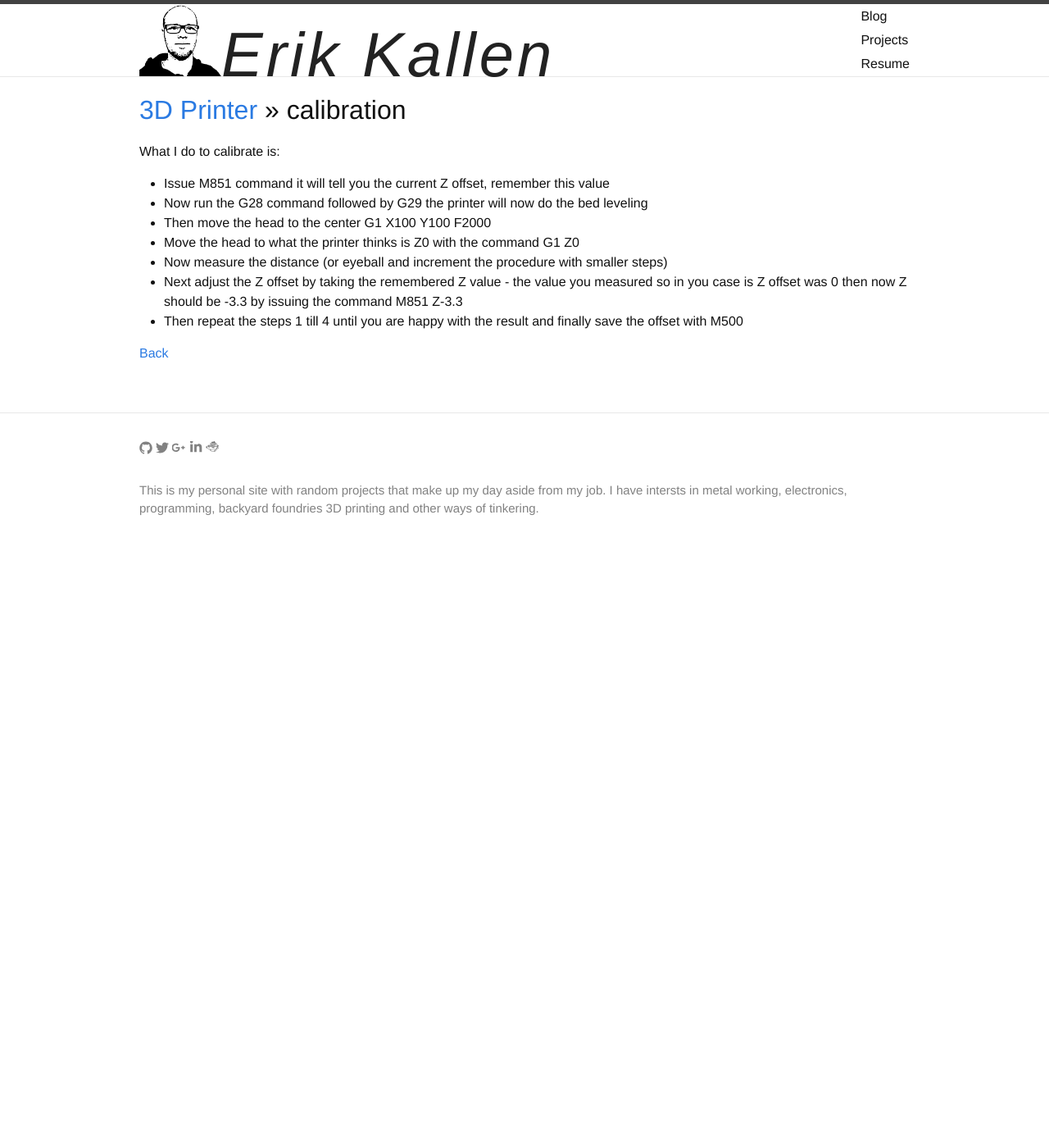
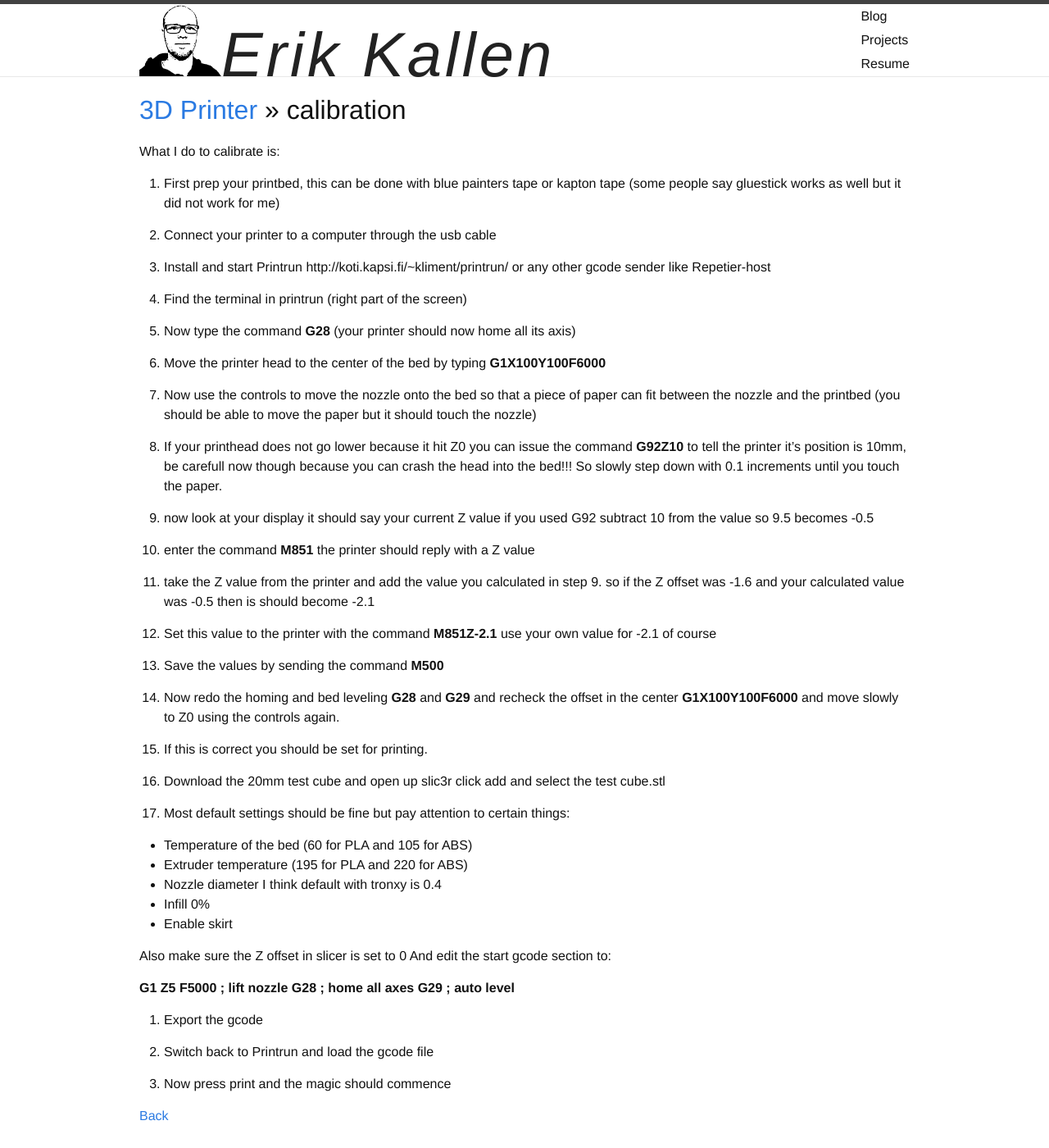
Before and after one commit to erikkallen/erikkallen.github.io, a Jekyll site: the page built from _projects/3d_printer/3d_printer_calibration.md, in a window 1280 px wide and 1400 px high. Shown: the whole window at 82% size. Built offline with Jekyll 4.4.1, drawn with Linux system fonts in a browser that asks for light colours; some web fonts are replaced.

Commit message:
Improved steps used to calibrate

```diff
--- a/_projects/3d_printer/3d_printer_calibration.md
+++ b/_projects/3d_printer/3d_printer_calibration.md
@@ -11,13 +11,59 @@ sub_page: true
 
 What I do to calibrate is:
 
-* Issue M851 command it will tell you the current Z offset, remember this value
-* Now run the G28 command followed by G29 the printer will now do the bed leveling
-* Then move the head to the center G1 X100 Y100 F2000
-* Move the head to what the printer thinks is Z0 with the command G1 Z0
-* Now measure the distance (or eyeball and increment the procedure with smaller steps)
-* Next adjust the Z offset by taking the remembered Z value - the value you measured so in you case is Z offset was 0 then now Z should be -3.3 by issuing the command M851 Z-3.3
-* Then repeat the steps 1 till 4 until you are happy with the result and finally save the offset with M500
+1. First prep your printbed, this can be done with blue painters tape or kapton tape (some people say gluestick works as well but it did not work for me)
+
+2. Connect your printer to a computer through the usb cable
+
+3. Install and start Printrun http://koti.kapsi.fi/~kliment/printrun/ or any other gcode sender like Repetier-host
+
+4. Find the terminal in printrun (right part of the screen)
+
+5. Now type the command **G28** (your printer should now home all its axis)
+
+6. Move the printer head to the center of the bed by typing **G1X100Y100F6000**
+
+7. Now use the controls to move the nozzle onto the bed so that a piece of paper can fit between the nozzle and the printbed (you should be able to move the paper but it should touch the nozzle)
+
+8. If your printhead does not go lower because it hit Z0 you can issue the command **G92Z10** to tell the printer it's position is 10mm, be carefull now though because you can crash the head into the bed!!! So slowly step down with 0.1 increments until you touch the paper.
+
+9. now look at your display it should say your current Z value if you used G92 subtract 10 from the value so 9.5 becomes -0.5
+
+10. enter the command **M851** the printer should reply with a Z value
+
+11. take the Z value from the printer and add the value you calculated in step 9. so if the Z offset was -1.6 and your calculated value was -0.5 then is should become -2.1
+
+12. Set this value to the printer with the command **M851Z-2.1** use your own value for -2.1 of course
+
+13. Save the values by sending the command **M500**
+
+14. Now redo the homing and bed leveling **G28** and **G29** and recheck the offset in the center  **G1X100Y100F6000** and move slowly to Z0 using the controls again.
+
+15. If this is correct you should be set for printing.
+
+16. Download the 20mm test cube and open up slic3r click add and select the test cube.stl
+
+17. Most default settings should be fine but pay attention to certain things:
+
+- Temperature of the bed (60 for PLA and 105 for ABS)
+- Extruder temperature (195 for PLA and 220 for ABS)
+- Nozzle diameter I think default with tronxy is 0.4
+- Infill 0%
+- Enable skirt
+
+Also make sure the Z offset in slicer is set to 0
+And edit the start gcode section to:
+
+**G1 Z5 F5000 ; lift nozzle
+G28 ; home all axes
+G29 ; auto level**
+
+18. Export the gcode
+
+19. Switch back to Printrun and load the gcode file
+
+20. Now press print and the magic should commence
+
 
 
 [Back](3d_printer.html)
```
